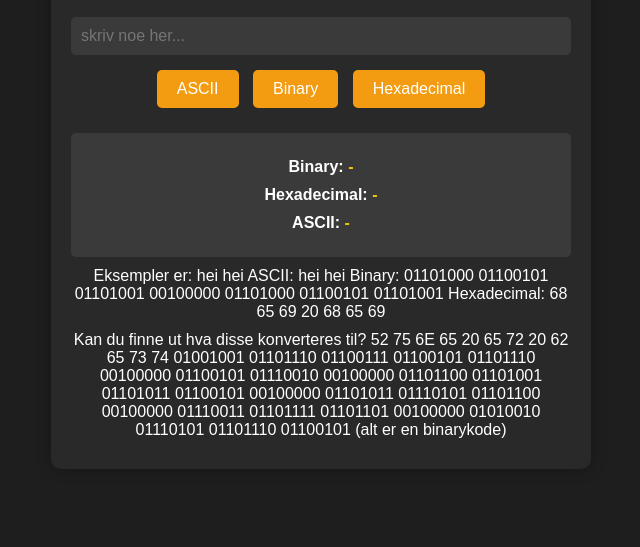
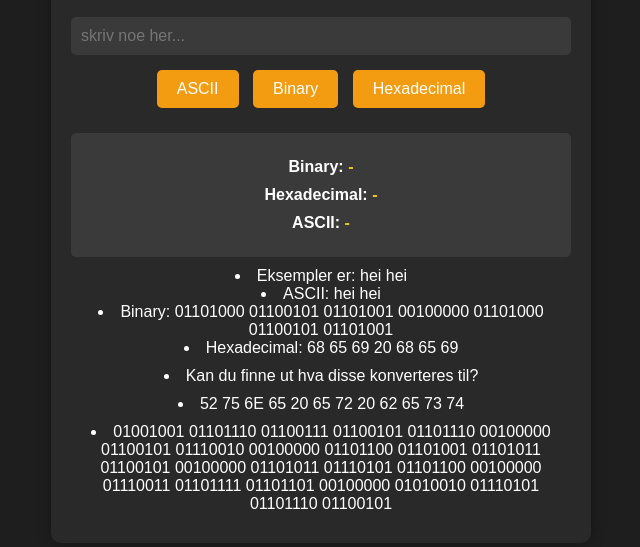
Before and after one commit to RuneSmedhaugen/converter-ukas-nott, a plain HTML site: page index.html in a window 1280 px wide. Shown: the part 159-706 px from the top of the page, without its empty margins (319-959 px from the left). Drawn offline with Linux system fonts and the light colour scheme.

Commit message:
small changes

```diff
--- a/index.html
+++ b/index.html
@@ -14,6 +14,7 @@
             margin: 0;
             padding: 20px;
         }
+
         #app {
             max-width: 500px;
             margin: auto;
@@ -22,9 +23,11 @@
             border-radius: 10px;
             box-shadow: 0 0 15px rgba(0, 0, 0, 0.3);
         }
+
         h1 {
             color: #f39c12;
         }
+
         input {
             width: calc(100% - 20px);
             padding: 10px;
@@ -36,6 +39,7 @@
             font-size: 16px;
             outline: none;
         }
+
         button {
             background: #f39c12;
             color: #fff;
@@ -47,19 +51,23 @@
             font-size: 16px;
             transition: 0.3s;
         }
+
         button:hover {
             background: #e67e22;
         }
+
         #output {
             margin-top: 20px;
             padding: 15px;
             background: #3a3a3a;
             border-radius: 5px;
         }
+
         p {
             margin: 10px 0;
             font-size: 16px;
         }
+
         span {
             color: #f1c40f;
             font-weight: bold;
@@ -82,18 +90,20 @@
             <p><b>ASCII:</b> <span id="asciiOutput">-</span></p>
         </div>
 
-        <p> Eksempler er: hei hei
-            ASCII: hei hei
-            Binary: 01101000 01100101 01101001 00100000 01101000 01100101 01101001
-            Hexadecimal: 68 65 69 20 68 65 69
-        </p>
         <p>
-            Kan du finne ut hva disse konverteres til?
-            52 75 6E 65 20 65 72 20 62 65 73 74
-            01001001 01101110 01100111 01100101 01101110 00100000 01100101 01110010 00100000 01101100
-            01101001 01101011 01100101 00100000 01101011 01110101 01101100 00100000 01110011 01101111
-            01101101 00100000 01010010 01110101 01101110 01100101
-            (alt er en binarykode)
+            <li> Eksempler er: hei hei </li>
+            <li> ASCII: hei hei </li>
+            <li> Binary: 01101000 01100101 01101001 00100000 01101000 01100101 01101001 </li>
+            <li> Hexadecimal: 68 65 69 20 68 65 69 </li>
+        <p>
+
+            <li> Kan du finne ut hva disse konverteres til? </li>
+        <p>
+            <li> 52 75 6E 65 20 65 72 20 62 65 73 74 </li>
+        <p>
+            <li> 01001001 01101110 01100111 01100101 01101110 00100000 01100101 01110010 00100000 01101100
+                01101001 01101011 01100101 00100000 01101011 01110101 01101100 00100000 01110011 01101111
+                01101101 00100000 01010010 01110101 01101110 01100101 </li>
         </p>
     </div>
 
```
